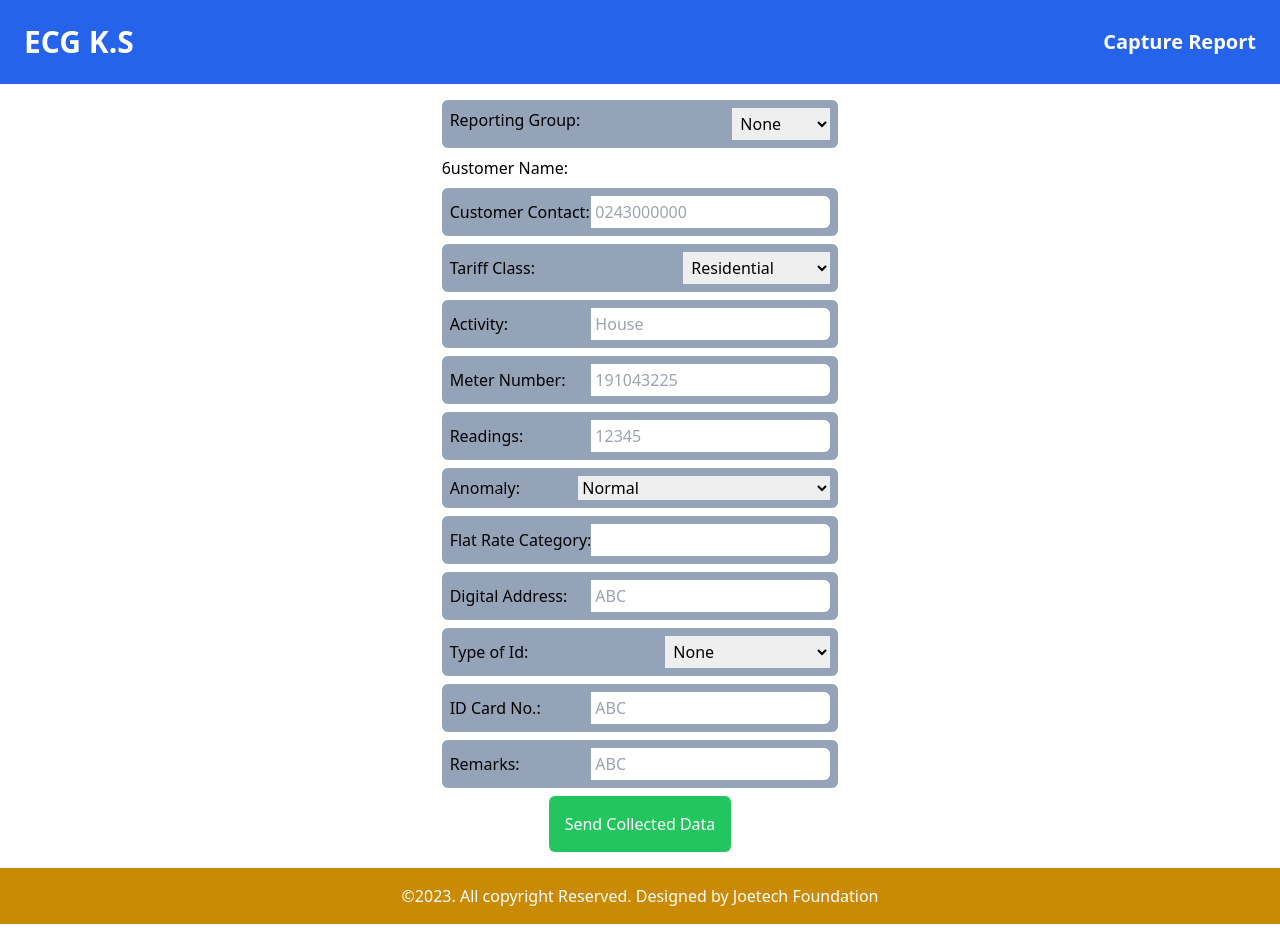
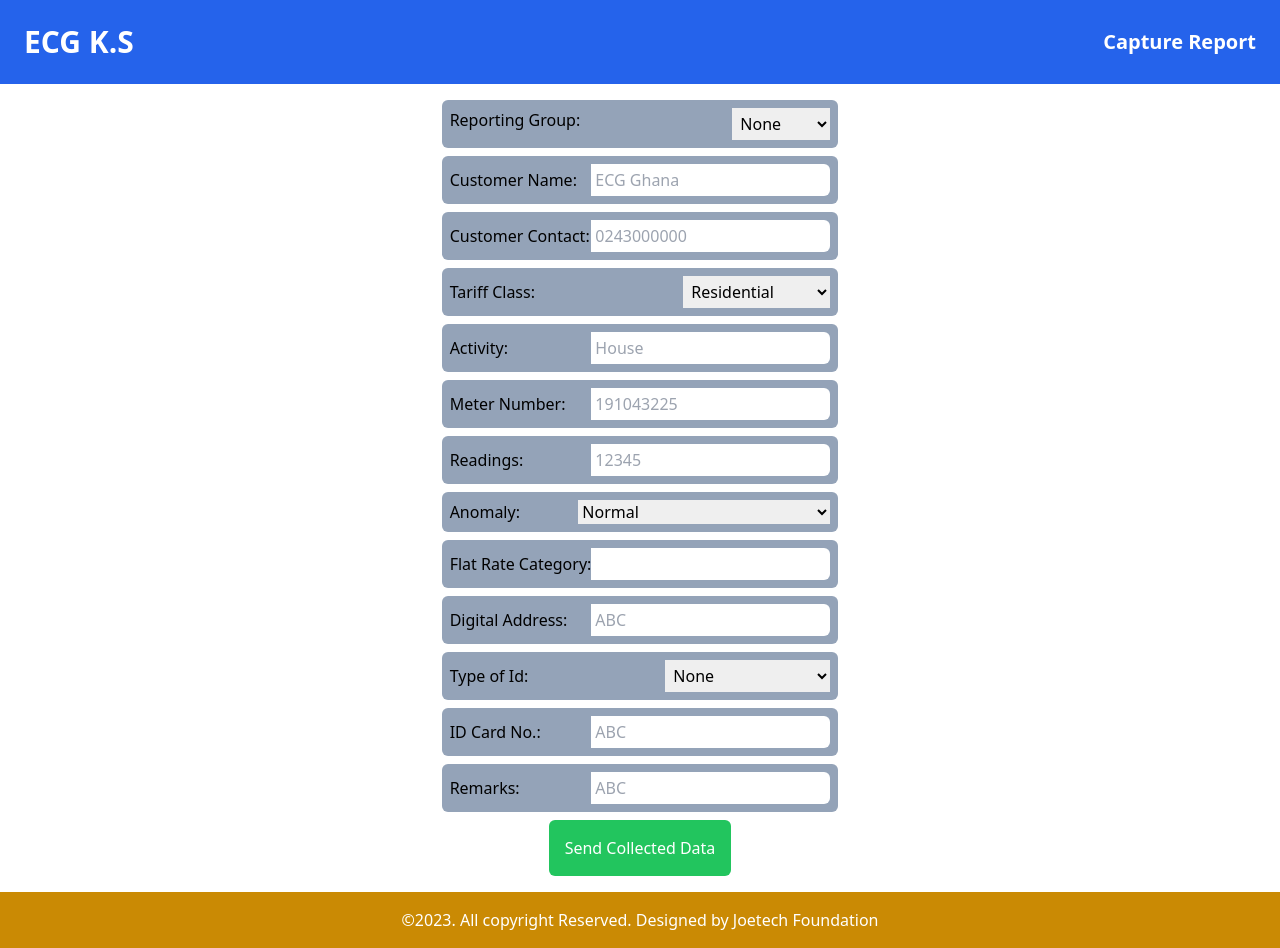
Before and after one commit to Joseph-Omari/ecgreport, a Next.js app: page /capturing in a window 1280 px wide. Before the commit the page ends 924 px from the top, so only its background shows below. Built offline with nearby package versions, Linux system fonts and the light colour scheme.

Commit message:
version 1.14

```diff
--- a/src/app/capturing/page.jsx
+++ b/src/app/capturing/page.jsx
@@ -94,14 +94,14 @@ const page = () => {
             <option value="Group 16">Group 16</option>
           </select>
         </div>
-        <div c5assName="flex justify-between bg-slate-400 p-2 rounded-md items-center">
-          <h1>6ustomer Name:</h1>
-          <inp7t
-            on8hange={(e) => setCusName(e.target.value)}
-            va9ue={cusName}
-            typ0e="text"
-            pl1aceholder="ECG Ghana"
-            cl2assName="rounded-r-md p-1"
+        <div className="flex justify-between bg-slate-400 p-2 rounded-md items-center">
+          <h1>Customer Name:</h1>
+          <input
+            onhange={(e) => setCusName(e.target.value)}
+            value={cusName}
+            type="text"
+            placeholder="ECG Ghana"
+            className="rounded-r-md p-1"
           />
         </div>
 
```
